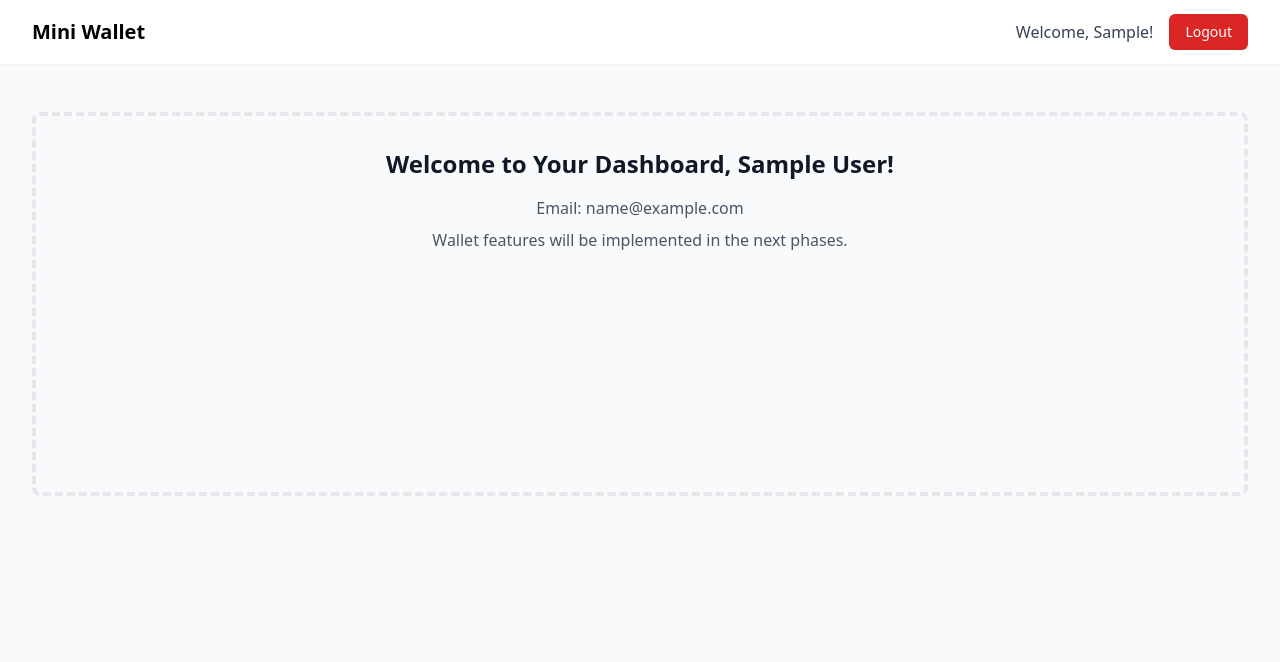
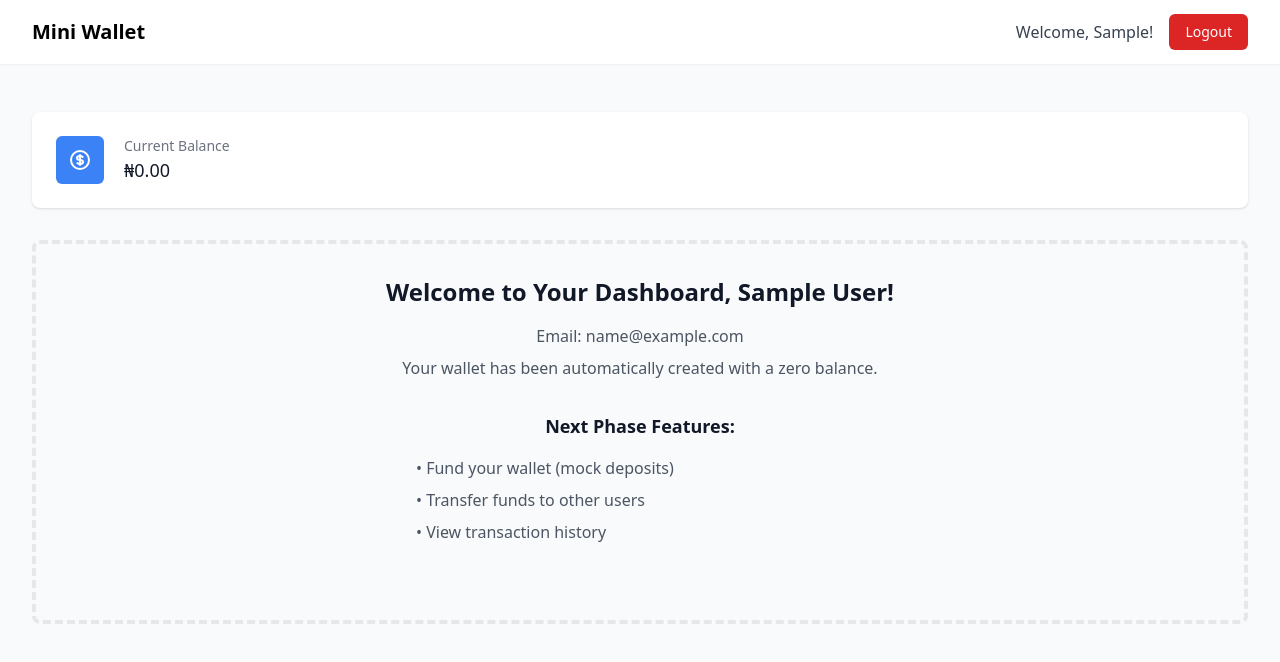
Before and after one commit to ajogious/mini-wallet-frontend, a React (Vite) app: page /dashboard in a window 1280 px wide. Shown: the top 662 px of the page. Built offline with nearby package versions, Linux system fonts and the light colour scheme; no server answers; sample sign-in values are in the browser's storage.

Commit message:
Dashboard updated to display wallet balance

```diff
--- a/src/pages/Dashboard.jsx
+++ b/src/pages/Dashboard.jsx
@@ -1,10 +1,32 @@
+import { useEffect, useState } from "react";
 import { useAuth } from "../context/AuthContext";
+import api from "../services/api";
 
 const Dashboard = () => {
   const { user, logout } = useAuth();
+  const [balance, setBalance] = useState("0.00");
+  const [loading, setLoading] = useState(true);
 
-  const handleLogout = () => {
-    logout();
+  useEffect(() => {
+    const fetchBalance = async () => {
+      try {
+        const response = await api.get("/wallet/balance");
+        setBalance(response.data.balance);
+      } catch (error) {
+        console.error("Error fetching balance:", error);
+      } finally {
+        setLoading(false);
+      }
+    };
+
+    fetchBalance();
+  }, []);
+
+  const formatCurrency = (amount) => {
+    return new Intl.NumberFormat("en-NG", {
+      style: "currency",
+      currency: "NGN",
+    }).format(amount);
   };
 
   return (
@@ -19,7 +41,7 @@ const Dashboard = () => {
             <div className="flex items-center space-x-4">
               <span className="text-gray-700">Welcome, {user?.firstName}!</span>
               <button
-                onClick={handleLogout}
+                onClick={logout}
                 className="bg-red-600 hover:bg-red-700 text-white px-4 py-2 rounded-md text-sm font-medium"
               >
                 Logout
@@ -32,15 +54,59 @@ const Dashboard = () => {
       {/* Main Content */}
       <div className="max-w-7xl mx-auto py-6 sm:px-6 lg:px-8">
         <div className="px-4 py-6 sm:px-0">
+          {/* Wallet Balance Card */}
+          <div className="bg-white overflow-hidden shadow rounded-lg mb-8">
+            <div className="px-4 py-5 sm:p-6">
+              <div className="flex items-center">
+                <div className="flex-shrink-0 bg-blue-500 rounded-md p-3">
+                  <svg
+                    className="h-6 w-6 text-white"
+                    fill="none"
+                    viewBox="0 0 24 24"
+                    stroke="currentColor"
+                  >
+                    <path
+                      strokeLinecap="round"
+                      strokeLinejoin="round"
+                      strokeWidth={2}
+                      d="M12 8c-1.657 0-3 .895-3 2s1.343 2 3 2 3 .895 3 2-1.343 2-3 2m0-8c1.11 0 2.08.402 2.599 1M12 8V7m0 1v8m0 0v1m0-1c-1.11 0-2.08-.402-2.599-1M21 12a9 9 0 11-18 0 9 9 0 0118 0z"
+                    />
+                  </svg>
+                </div>
+                <div className="ml-5 w-0 flex-1">
+                  <dl>
+                    <dt className="text-sm font-medium text-gray-500 truncate">
+                      Current Balance
+                    </dt>
+                    <dd className="text-lg font-medium text-gray-900">
+                      {loading ? "Loading..." : formatCurrency(balance)}
+                    </dd>
+                  </dl>
+                </div>
+              </div>
+            </div>
+          </div>
+
+          {/* Welcome Message */}
           <div className="border-4 border-dashed border-gray-200 rounded-lg h-96 p-8">
             <div className="text-center">
               <h2 className="text-2xl font-bold text-gray-900 mb-4">
                 Welcome to Your Dashboard, {user?.firstName} {user?.lastName}!
               </h2>
               <p className="text-gray-600 mb-2">Email: {user?.email}</p>
-              <p className="text-gray-600">
-                Wallet features will be implemented in the next phases.
+              <p className="text-gray-600 mb-4">
+                Your wallet has been automatically created with a zero balance.
               </p>
+              <div className="mt-8">
+                <h3 className="text-lg font-semibold text-gray-900 mb-4">
+                  Next Phase Features:
+                </h3>
+                <ul className="text-gray-600 text-left max-w-md mx-auto">
+                  <li className="mb-2">• Fund your wallet (mock deposits)</li>
+                  <li className="mb-2">• Transfer funds to other users</li>
+                  <li className="mb-2">• View transaction history</li>
+                </ul>
+              </div>
             </div>
           </div>
         </div>
```
